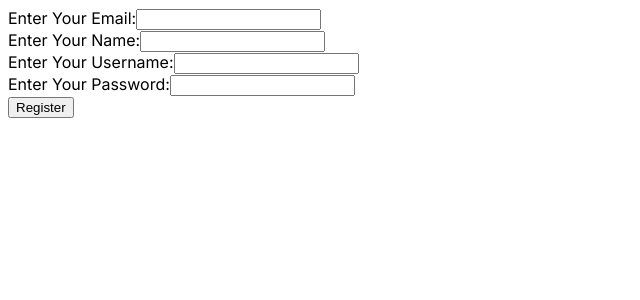
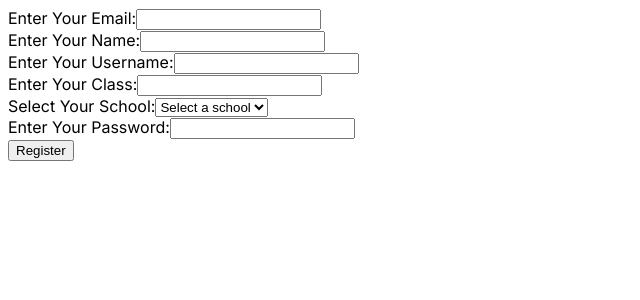
Before and after one commit to 0x2ee08/IELTS, a Next.js app in the folder frontend/: page /register in a window 1280 px wide. Shown: the top 300 px of the page, without its empty margins (0-640 px from the left). Built offline with nearby package versions, Linux system fonts and the light colour scheme.

Commit message:
profile (with tokens, school ,class, ...) will add schools list action

```diff
--- a/frontend/app/profile/page.tsx
+++ b/frontend/app/profile/page.tsx
@@ -43,7 +43,10 @@ const profilePage: React.FC = () => {
                             <p><strong>Username:</strong> {user.username}</p>
                             <p><strong>Email:</strong> {user.email}</p>
                             <p><strong>Name:</strong> {user.name}</p>
+                            <p><strong>Class:</strong> {user.class_}</p>
+                            <p><strong>School:</strong> {user.school}</p>
                             <p><strong>Role:</strong> {user.role}</p>
+                            <p><strong>Current Tokens:</strong> {user.tokens}</p>
                         </li>
                     ))}
                 </ul>
--- a/frontend/app/register/page.tsx
+++ b/frontend/app/register/page.tsx
@@ -1,22 +1,21 @@
 'use client'
 
-import React, { useState, useRef, useEffect, ChangeEvent, use} from 'react';
+import React, { useState } from 'react';
 import config from '../config';
-import axios from 'axios';
-
-declare const window: any;
-
-interface MyComponentState {
-    userInput: string;
-}
 
 const loginPage: React.FC = () => {
-    const [ status, setStatus ] = useState('');
-    const [ username, setUsername ] = useState('');
-    const [ email, setEmail ] = useState('');
-    const [ name, setName ] = useState('');
-    const [ password, setPassword ] = useState('');
-    const [ role ] = useState('student');
+    const [status, setStatus] = useState('');
+    const [username, setUsername] = useState('');
+    const [email, setEmail] = useState('');
+    const [name, setName] = useState('');
+    const [password, setPassword] = useState('');
+    const [school, setSchool] = useState(''); // Initial state
+    const [class_, setClass] = useState('');
+    const [tokens, setToken] = useState(10);
+    const [role] = useState('student');
+
+    // Define the list of school options
+    const schools = ['Harvard', 'Stanford', 'MIT', 'Oxford', 'Cambridge'];
 
     const register = async () => {
         try {
@@ -25,7 +24,7 @@ const loginPage: React.FC = () => {
                 headers: {
                     'Content-Type': 'application/json',
                 },
-                body: JSON.stringify({ username, email, name, password, role }),
+                body: JSON.stringify({ username, email, name, class_, school, password, role, tokens }),
             });
             const result = await response.json();
             if (response.ok) {
@@ -33,14 +32,13 @@ const loginPage: React.FC = () => {
                 // Store the token or handle successful login
                 localStorage.setItem('token', result.accessToken);
                 localStorage.setItem('username', result.username);
-                localStorage.setItem('role', result.role)
+                localStorage.setItem('role', result.role);
 
                 // Redirect to user page
                 // router.push('/user');
             } else {
                 alert('Register failed: ' + result.error);
             }
-
         } finally {
         }
     };
@@ -49,42 +47,52 @@ const loginPage: React.FC = () => {
         <div>
             <div className="mb-4">
                 <label className="block text-sm font-medium text-gray-700 mb-2">Enter Your Email:</label>
-                <input
-                    type="text"
-                    className="border border-gray-300 px-3 py-2 rounded-md w-full"
+                <input type="text" className="border border-gray-300 px-3 py-2 rounded-md w-full"
                     value={email}
                     onChange={(e) => setEmail(e.target.value)}
-                    // placeholder="Enter topic for the prompt"
                 />
             </div>
             <div className="mb-4">
                 <label className="block text-sm font-medium text-gray-700 mb-2">Enter Your Name:</label>
-                <input
-                    type="text"
-                    className="border border-gray-300 px-3 py-2 rounded-md w-full"
+                <input type="text" className="border border-gray-300 px-3 py-2 rounded-md w-full"
                     value={name}
                     onChange={(e) => setName(e.target.value)}
-                    // placeholder="Enter topic for the prompt"
                 />
             </div>
             <div className="mb-4">
                 <label className="block text-sm font-medium text-gray-700 mb-2">Enter Your Username:</label>
-                <input
-                    type="text"
-                    className="border border-gray-300 px-3 py-2 rounded-md w-full"
+                <input type="text" className="border border-gray-300 px-3 py-2 rounded-md w-full"
                     value={username}
                     onChange={(e) => setUsername(e.target.value)}
-                    // placeholder="Enter topic for the prompt"
                 />
             </div>
             <div className="mb-4">
+                <label className="block text-sm font-medium text-gray-700 mb-2">Enter Your Class:</label>
+                <input type="text" className="border border-gray-300 px-3 py-2 rounded-md w-full"
+                    value={class_}
+                    onChange={(e) => setClass(e.target.value)}
+                />
+            </div>
+            <div className="mb-4">
+                <label className="block text-sm font-medium text-gray-700 mb-2">Select Your School:</label>
+                <select
+                    value={school}
+                    onChange={(e) => setSchool(e.target.value)}
+                    className="border border-gray-300 px-3 py-2 rounded-md w-full"
+                >
+                    <option value="">Select a school</option>
+                    {schools.map((schoolOption) => (
+                        <option key={schoolOption} value={schoolOption}>
+                            {schoolOption}
+                        </option>
+                    ))}
+                </select>
+            </div>
+            <div className="mb-4">
                 <label className="block text-sm font-medium text-gray-700 mb-2">Enter Your Password:</label>
-                <input
-                    type="text"
-                    className="border border-gray-300 px-3 py-2 rounded-md w-full"
+                <input type="password" className="border border-gray-300 px-3 py-2 rounded-md w-full"
                     value={password}
                     onChange={(e) => setPassword(e.target.value)}
-                    // placeholder="Enter topic for the prompt"
                 />
             </div>
             <button
```
Also changed, not shown: 1 other file (tests, documents, lock files or other folders).
